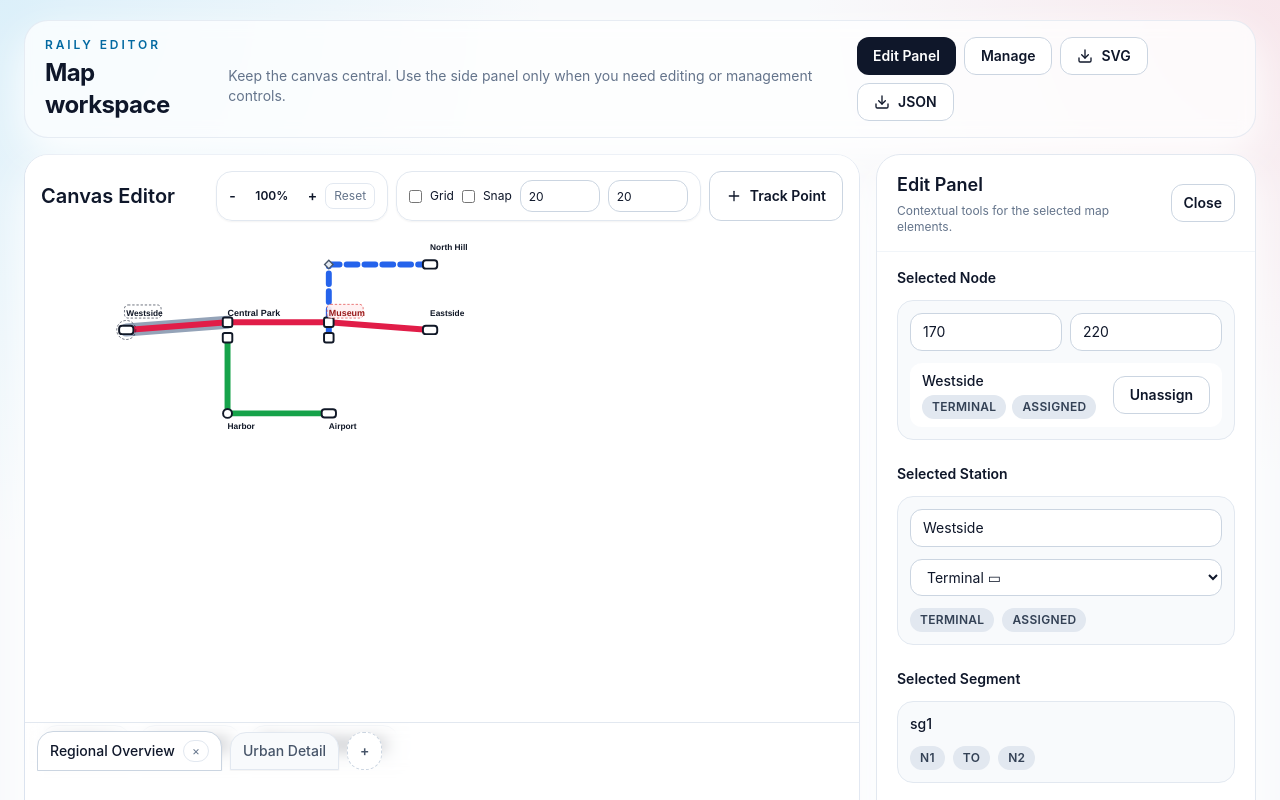
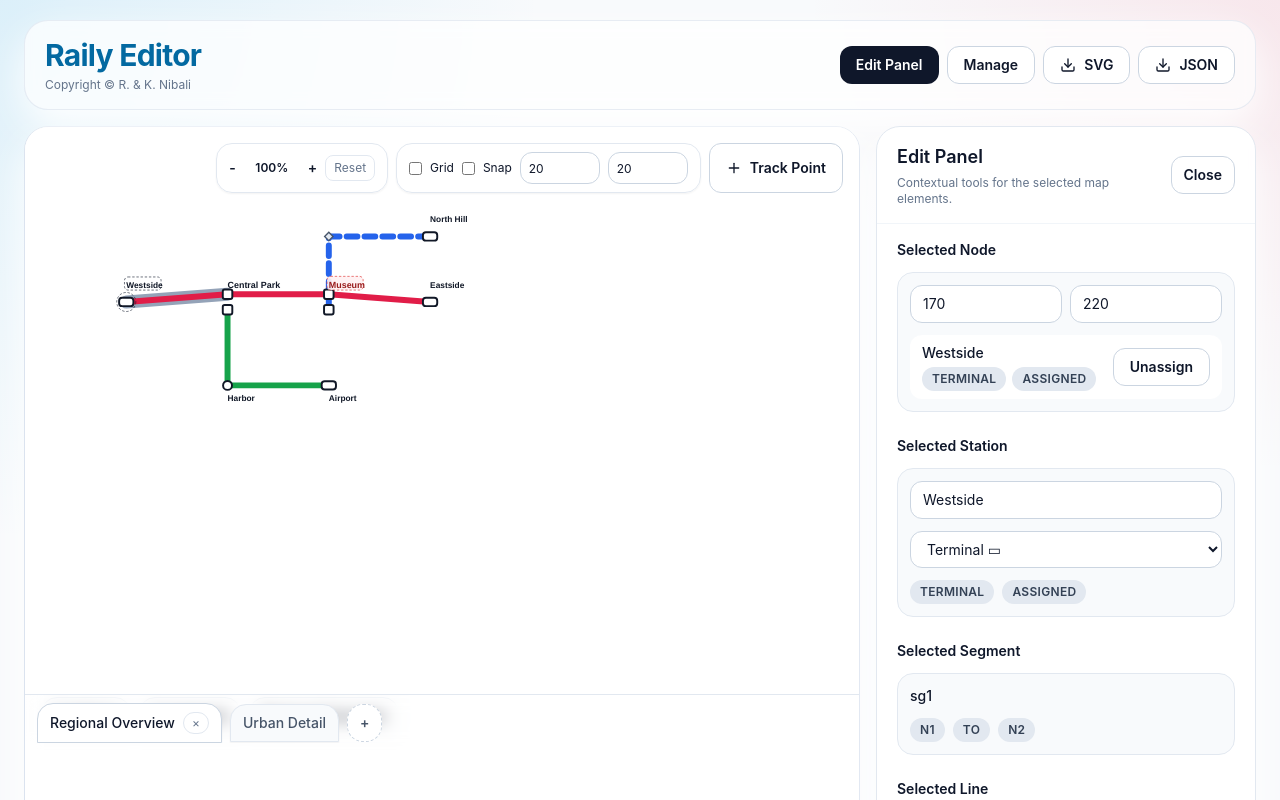
Before and after one commit to moreaki/raily, a React (Vite) app: page / in a window 1280 px wide. Shown: the top 800 px of the page. Built offline with nearby package versions, Linux system fonts and the light colour scheme.

Commit message:
refactor(editor): simplify headers and remove redundant UI elements
- Streamlined header structure in `RailwayMapEditor` and `RailwayMapCanvasPane` by removing redundant elements.
- Improved visual hierarchy and updated styles for cleaner UI.

```diff
--- a/src/features/railway-map-editor/ui/RailwayMapCanvasPane.tsx
+++ b/src/features/railway-map-editor/ui/RailwayMapCanvasPane.tsx
@@ -282,7 +282,6 @@ export function RailwayMapCanvasPane(props: RailwayMapCanvasPaneProps) {
       <CardContent className="p-0">
         <div className="relative min-h-[78vh] bg-[radial-gradient(circle_at_top_left,rgba(14,165,233,0.08),transparent_28%),linear-gradient(180deg,#ffffff_0%,#f8fafc_100%)]">
           <div className="pointer-events-none absolute inset-x-0 top-0 z-10 flex flex-wrap items-center gap-2 p-4">
-            <div className="pointer-events-auto text-xl font-semibold text-ink">Canvas Editor</div>
             {pendingSegmentStart ? (
               <div className="pointer-events-auto rounded-2xl border border-sky-200 bg-sky-50/95 px-3 py-2 text-xs text-sky-800 shadow-sm">
                 Segment start: {pendingSegmentStart.nodeId}
--- a/src/features/railway-map-editor/ui/RailwayMapEditor.tsx
+++ b/src/features/railway-map-editor/ui/RailwayMapEditor.tsx
@@ -1281,13 +1281,8 @@ export default function RailwayMapEditor() {
       <div className="mx-auto max-w-[1500px] space-y-4">
         <header className="flex flex-col gap-3 rounded-3xl border border-slate-200/80 bg-white/75 px-5 py-4 shadow-panel backdrop-blur sm:flex-row sm:items-center sm:justify-between">
           <div className="space-y-1">
-            <p className="text-xs font-semibold uppercase tracking-[0.24em] text-sky-700">Raily editor</p>
-            <div className="flex flex-col gap-1 sm:flex-row sm:items-baseline sm:gap-3">
-              <h1 className="text-2xl font-bold tracking-tight text-ink">Map workspace</h1>
-              <p className="text-sm text-muted">
-                Keep the canvas central. Use the side panel only when you need editing or management controls.
-              </p>
-            </div>
+            <h1 className="text-2xl font-bold tracking-tight text-sky-700 sm:text-3xl">Raily Editor</h1>
+            <p className="text-xs text-muted">Copyright © R. &amp; K. Nibali</p>
           </div>
           <div className="flex flex-wrap gap-2">
             <Button variant={sidePanel === "edit" ? "default" : "outline"} onClick={() => setSidePanel(sidePanel === "edit" ? "closed" : "edit")}>
```
